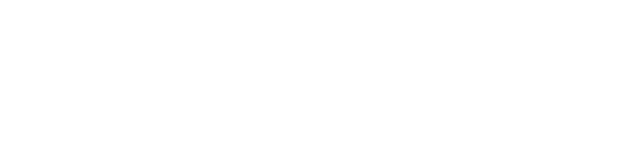
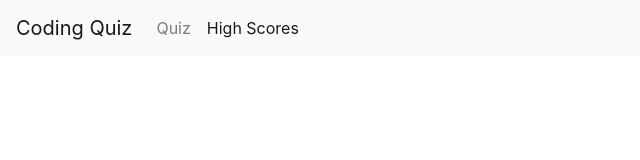
Before and after one commit to dancornutt/UWB-04HW-Quiz, a plain HTML site: page high-scores.html in a window 1280 px wide. Shown: the whole page, without its empty margins (0-640 px from the left). Drawn offline with nearby package versions, Linux system fonts and the light colour scheme.

Commit message:
navbar now working

```diff
--- a/high-scores.html
+++ b/high-scores.html
@@ -9,6 +9,24 @@
 
 </head>
 <body>
+    <!-- navbar -->
+    <nav class="navbar navbar-expand-lg navbar-light bg-light">
+        <a class="navbar-brand" href="#">Coding Quiz</a>
+        <button class="navbar-toggler" type="button" data-toggle="collapse" data-target="#navbarNav" aria-controls="navbarNav" aria-expanded="false" aria-label="Toggle navigation">
+          <span class="navbar-toggler-icon"></span>
+        </button>
+        <div class="collapse navbar-collapse" id="navbarNav">
+          <ul class="navbar-nav">
+            <li class="nav-item">
+              <a class="nav-link" href="./index.html">Quiz</a>
+            </li>
+            <li class="nav-item active">
+              <a class="nav-link" href="#">High Scores <span class="sr-only">(current)</span></a>
+            </li>
+          </ul>
+        </div>
+      </nav>
+    <!-- highscores -->
     <script src="https://code.jquery.com/jquery-3.5.1.slim.min.js" integrity="sha384-DfXdz2htPH0lsSSs5nCTpuj/zy4C+OGpamoFVy38MVBnE+IbbVYUew+OrCXaRkfj" crossorigin="anonymous"></script>
     <script src="https://cdn.jsdelivr.net/npm/popper.js@1.16.1/dist/umd/popper.min.js" integrity="sha384-9/reFTGAW83EW2RDu2S0VKaIzap3H66lZH81PoYlFhbGU+6BZp6G7niu735Sk7lN" crossorigin="anonymous"></script>
     <script src="https://stackpath.bootstrapcdn.com/bootstrap/4.5.2/js/bootstrap.min.js" integrity="sha384-B4gt1jrGC7Jh4AgTPSdUtOBvfO8shuf57BaghqFfPlYxofvL8/KUEfYiJOMMV+rV" crossorigin="anonymous"></script>
```
Also changed, not shown: index.html (+16 -0 lines).
